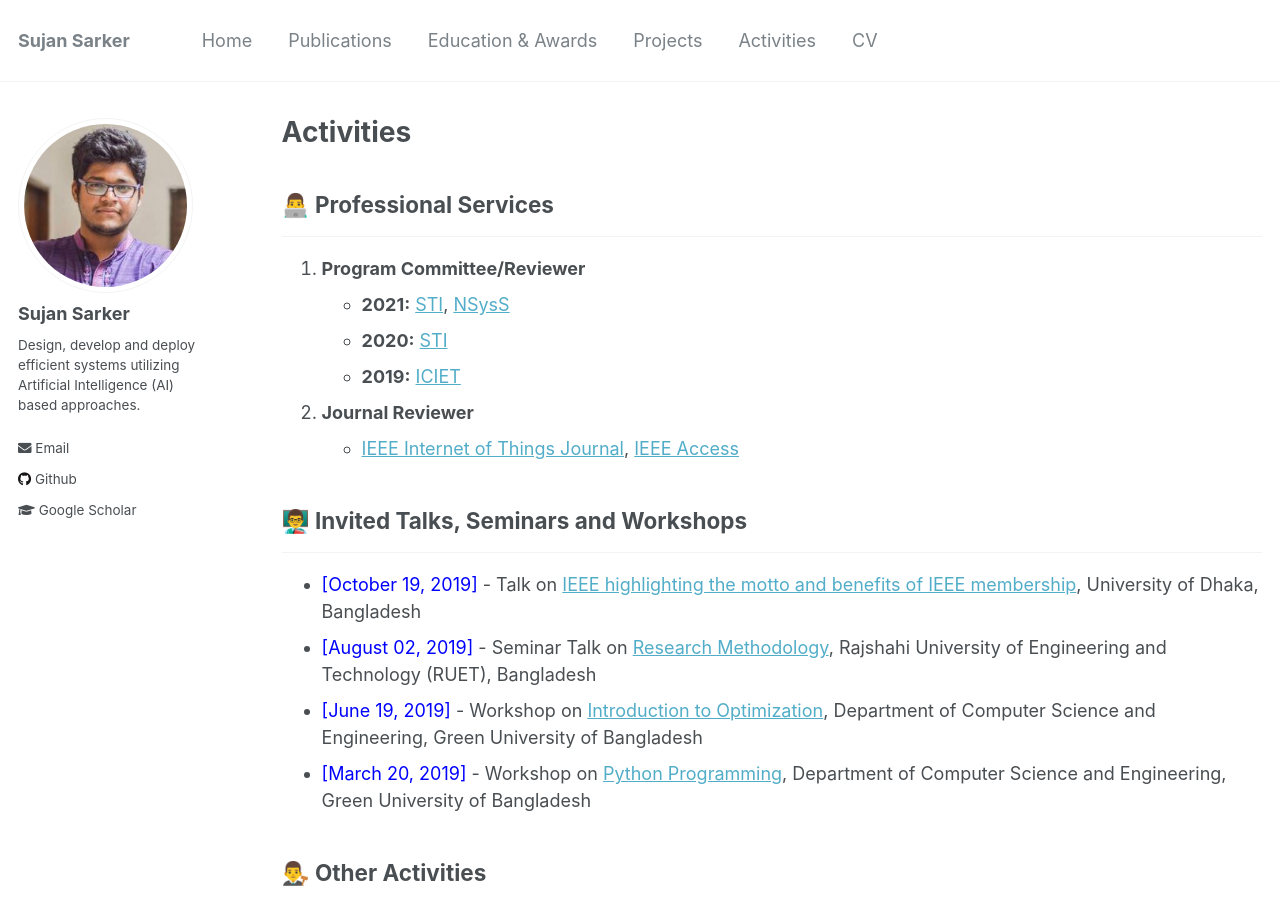
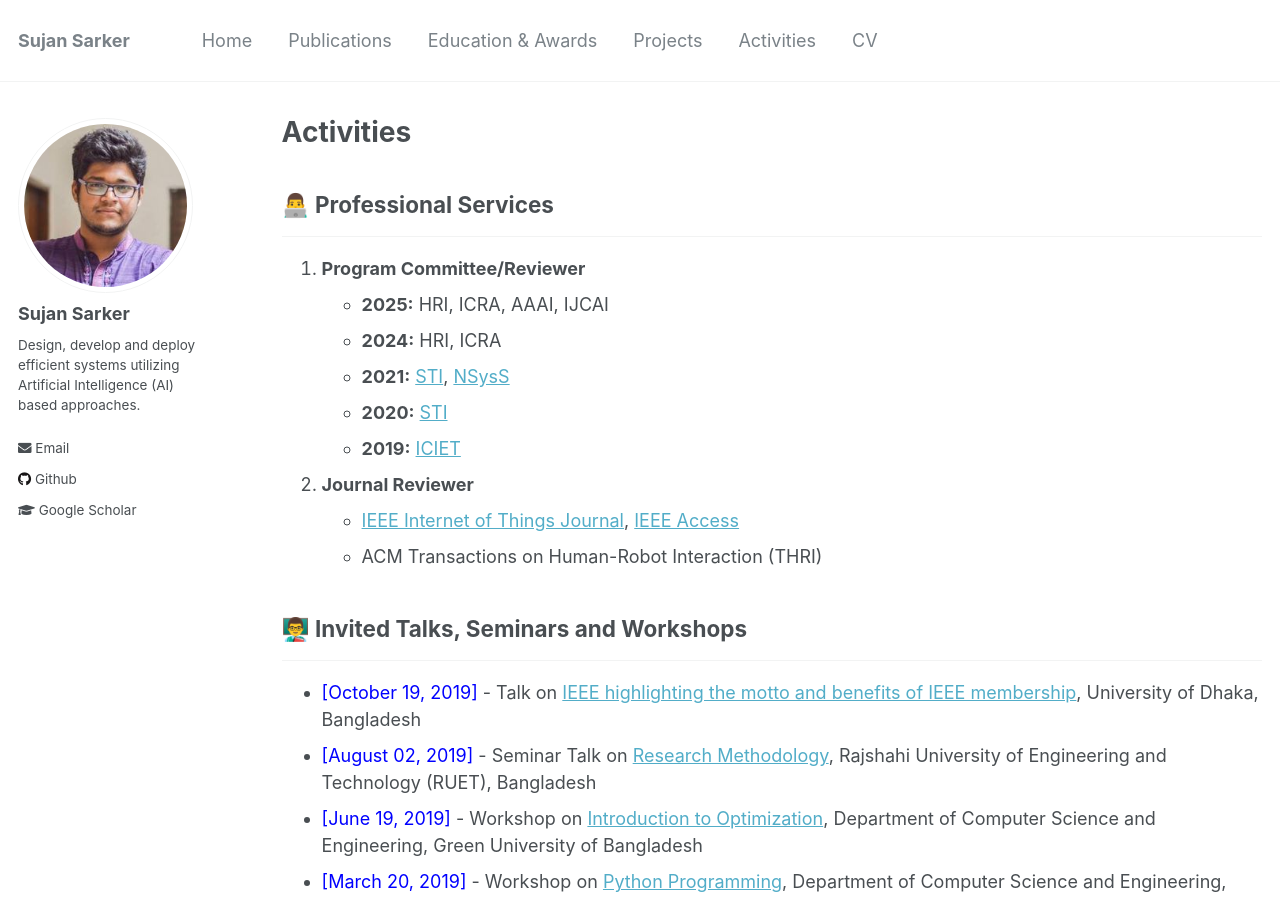
Before and after one commit to sujan-sarker/sujan-sarker.github.io, a Jekyll site: the page built from _pages/activities.md, in a window 1280 px wide and 900 px high. Built offline with Jekyll 4.4.1, drawn with Linux system fonts in a browser that asks for light colours.

Commit message:
Update activities.md

```diff
--- a/_pages/activities.md
+++ b/_pages/activities.md
@@ -9,12 +9,15 @@ author_profile: true
 -------------------------
 
 1. **Program Committee/Reviewer**
+    - **2025:** HRI, ICRA, AAAI, IJCAI
+    - **2024:** HRI, ICRA
 	- **2021:** [STI](http://fse.green.edu.bd/sti-2021/), [NSysS](https://cse.buet.ac.bd/nsyss2021/)
 	- **2020:** [STI](http://fse.green.edu.bd/sti-2021/)
 	- **2019:** [ICIET](http://www.enggtech.du.ac.bd/iciet-2019/)
 
-2. **Journal Reviewer**
+3. **Journal Reviewer**
 	- [IEEE Internet of Things Journal](https://ieee-iotj.org/), [IEEE Access](https://ieeeaccess.ieee.org/)
+    - ACM Transactions on Human-Robot Interaction (THRI)
 
 ## 👨‍🏫 Invited Talks, Seminars and Workshops
 ----------------
```
